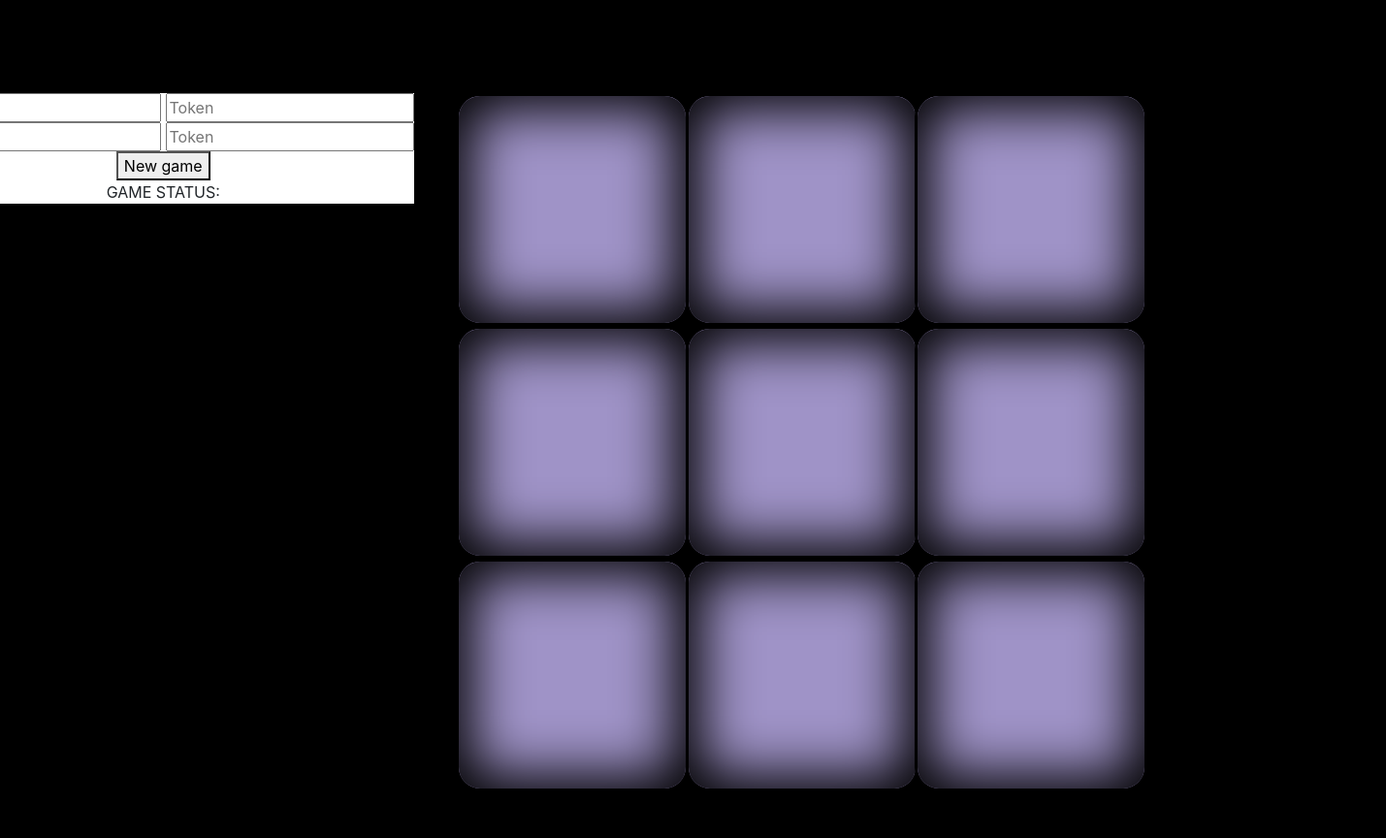
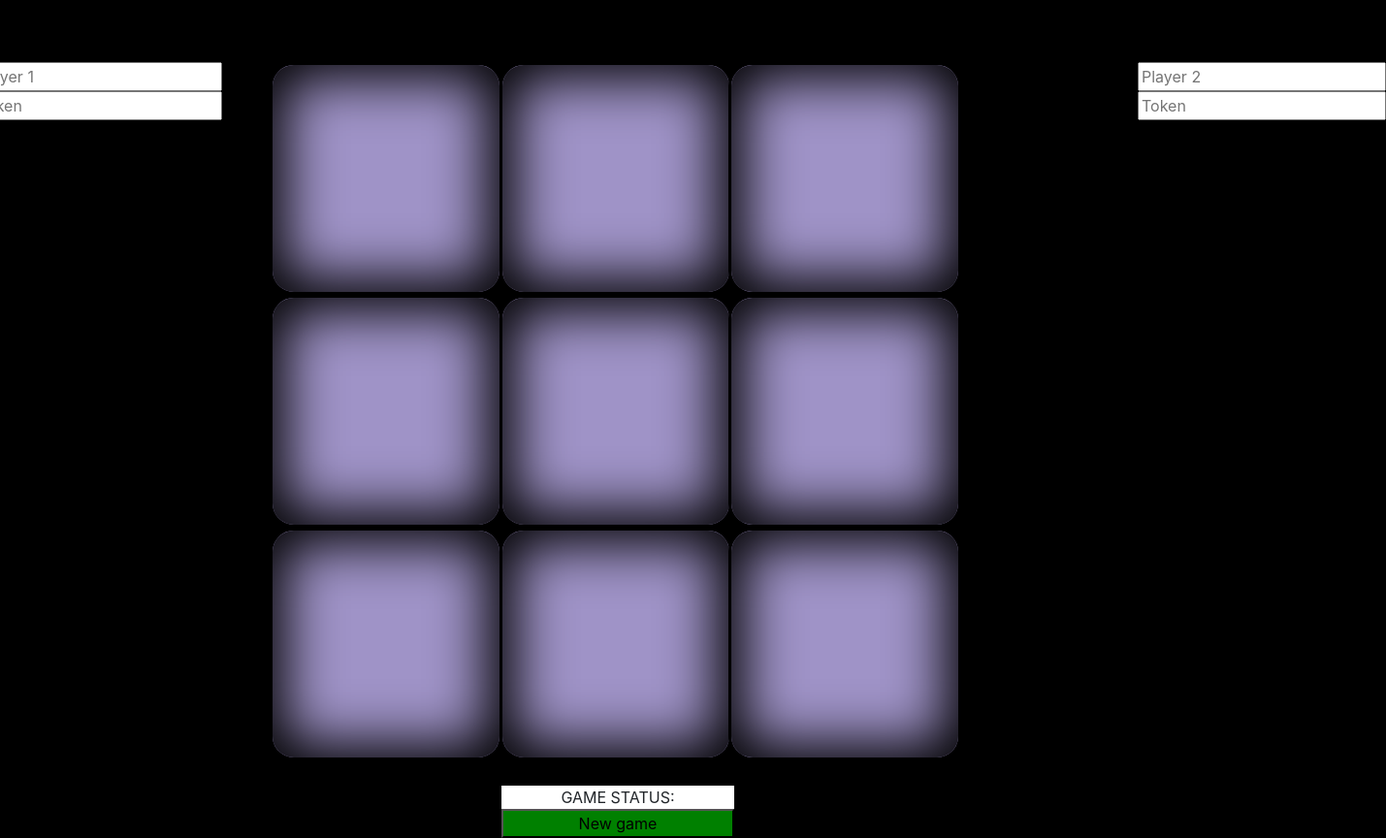
Before and after one commit to mesielepush/Js_tictactoe, a plain HTML site: page index.html in a window 1280 px wide. Shown: the whole page at 97% size, 1429 px wide, since content can reach past the window. Drawn offline with nearby package versions, Linux system fonts and the light colour scheme; a web font is replaced by a local one.

Commit message:
Beautifiying UI

```diff
--- a/index.html
+++ b/index.html
@@ -11,13 +11,19 @@
 <body>
     <div class="main container d-flex justify-content-center align-content-center text-center">
         <div class="init_form">
-            <input type="text" id='player1' placeholder='Player 1'>
-            <input type="text" id='token1' placeholder='Token'><br>
-            <input type="text" id='player2' placeholder='Player 2'>
-            <input type="text" id='token2' placeholder='Token'><br>
-            <button id='start'>New game</button>
-            <div class = 'game_status'>
+            <div class="player_one">
+                <input type="text" id='player1' placeholder='Player 1'>
+                <input type="text" id='token1' placeholder='Token'><br>
+            </div>
+            <div class="player_two">
+                <input type="text" id='player2' placeholder='Player 2'>
+                <input type="text" id='token2' placeholder='Token'>
+            </div>
+
+
+            <div class = 'game_status d-flex flex-column'>
                 <span id="current">GAME STATUS: </span>
+                <button id='start'>New game</button>
             </div>
         </div>
         <div class="container d-flex justify-content-center align-content-center" id = 'board_container'></div>
@@ -38,7 +44,7 @@
                     <div class="square" id='square_9'></div>
                 </div>
             </div>
-        </div>
+    </div>
 
     </div>
 
--- a/style.scss
+++ b/style.scss
@@ -5,10 +5,8 @@ body{
 
 .main{
     position: relative;
-
     top:4rem;
-    padding-top: 2rem;
-    padding-bottom: 2rem;
+    left:-12rem;
     background-color: rgba(0,0,0,0.05);
 
     .board{
@@ -43,10 +41,26 @@ body{
 }
 
 .init_form{
+    position:relative;
     background-color: white;
-    position: absolute;
-    left:-10rem;
+    left:0;
+    .player_one{
+        position:absolute;
+        left: 5rem;;
+    }
+    .player_two{
+        position:absolute;
+        left: 80rem;;
+    }
+    .game_status{
+        width: 15rem;
+        background-color: white;
+        position: absolute;
+        bottom:-5rem;
+        left: 39rem;
+        #start{
+            background-color: green;
+        }
+    }
+
 }
-.game_status{
-    background-color: white;
-}
```
Also changed, not shown: style.css, 1 other file.
